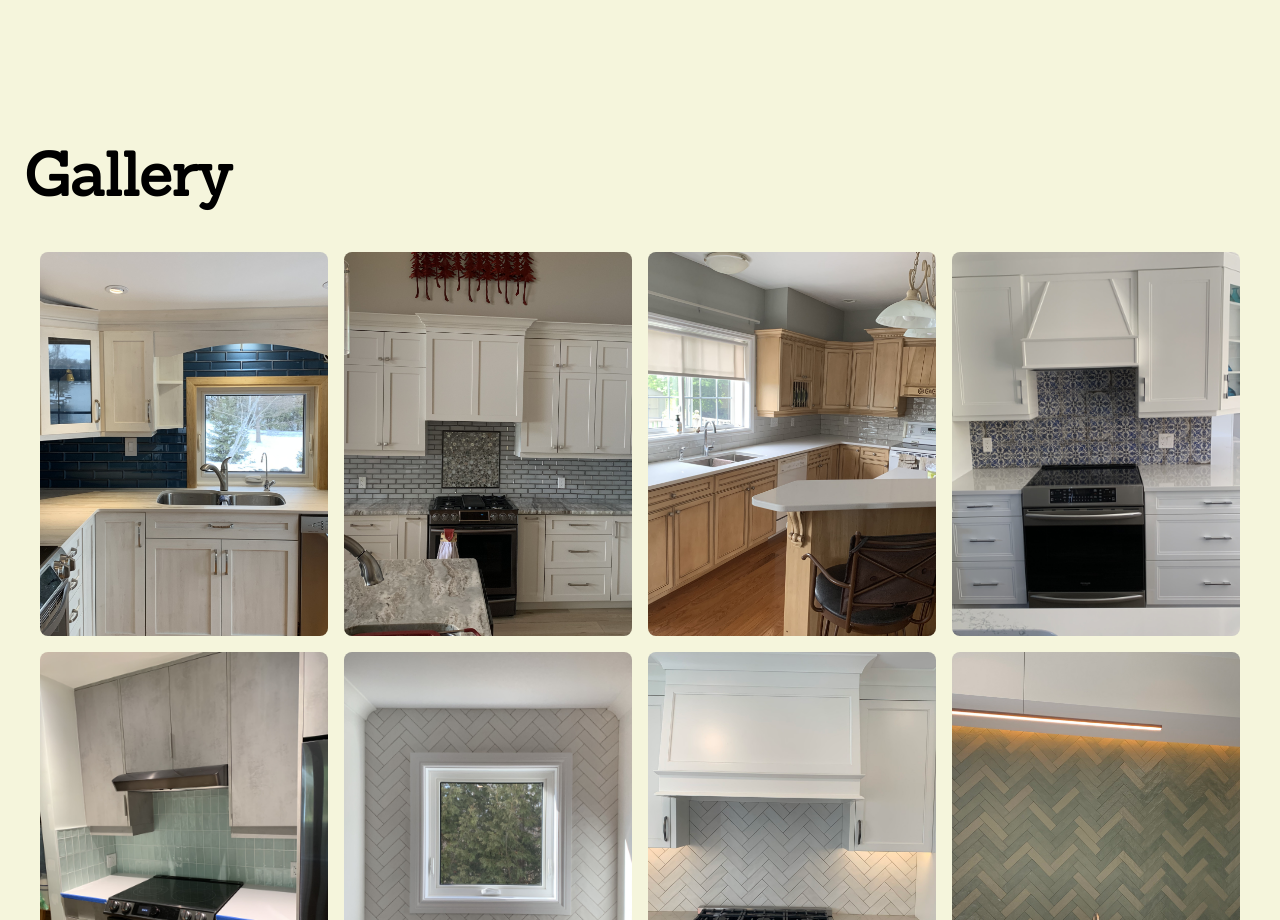
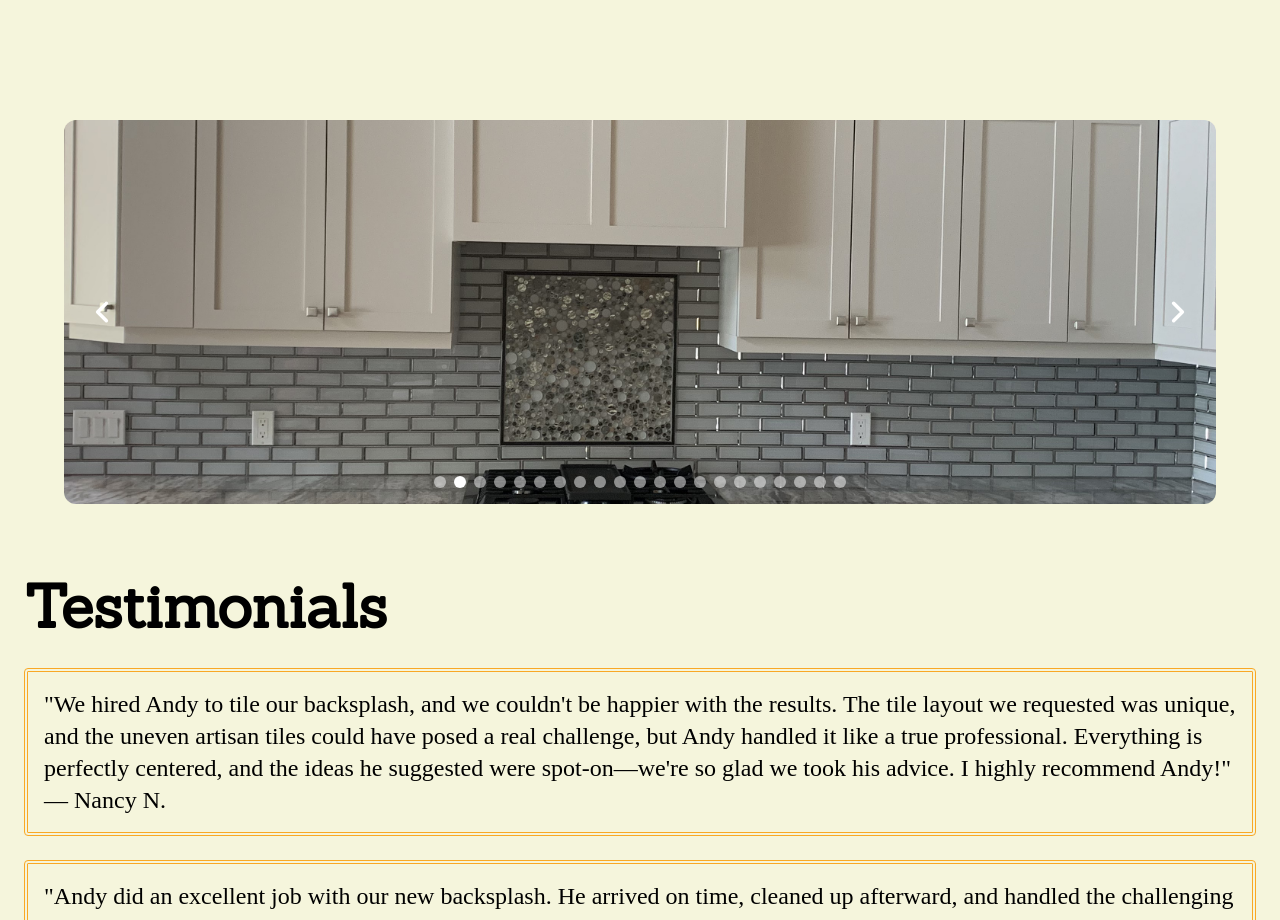
Before and after one commit to migauth/bridgenorth-backsplash, a React (Vite) app: page / in a window 1280 px wide. Shown: the part 1480-2400 px from the top of the page. Built offline with nearby package versions, Linux system fonts and the light colour scheme.

Commit message:
add carousel

```diff
--- a/src/pages/Gallery.jsx
+++ b/src/pages/Gallery.jsx
@@ -1,15 +1,9 @@
 import { useState, useEffect } from "react";
 import { loadImages } from "../utils/loadImages";
-import "./Gallery.css";
+import { Carousel } from "@material-tailwind/react";
 
 export default function Gallery() {
   const [images, setImages] = useState([]);
-  const [selectedPic, setSelectedPic] = useState(null)
-
-  const handlePicClick = (pic) => {
-    setSelectedPic(pic)
-    console.log(pic);
-  }
 
   useEffect(() => {
     const fetchImages = async () => {
@@ -20,35 +14,23 @@ export default function Gallery() {
     fetchImages();
   }, []);
 
-
   return (
-    <div className="p-6">
-      <div className="flex justify-center items-center md:justify-start">
-        <h1 className="mb-8 text-4xl md:text-5xl lg:text-6xl font-black">
-          Gallery
-        </h1>
-      </div>
-
-      <div className="w-full min-h-screen p-4 grid grid-cols-1 md:grid-cols-1 lg:grid-cols-4 gap-4">
-        {" "}
-        {/* Responsive grid */}
-        {images.map((url, index) => (
-          <div
-            key={index}
-            className="relative w-full h-full overflow-hidden rounded-lg"
-            onClick={() => handlePicClick(index)}
-          >
-            {" "}
-            {/* Container for each image */}
-            <img
-              src={url}
-              alt={`image-${index}`}
-              className="w-full h-full object-cover"
-            />{" "}
-            {/* Image styling */}
-          </div>
-        ))}
-      </div>
+    <div className="mx-4 lg:mx-16"> {/* Adds margin to the left and right */}
+    <Carousel
+      loop
+      autoplay
+      autoplayDelay={5000} // 5-second delay for smoother transitions
+      className="rounded-xl h-96"
+    >
+      {images.map((url, index) => (
+        <img
+          key={index}
+          src={url}
+          alt={`Image ${index + 1}`}
+          className="h-full w-full object-cover object-center"
+        />
+      ))}
+    </Carousel>
     </div>
   );
 }
```
